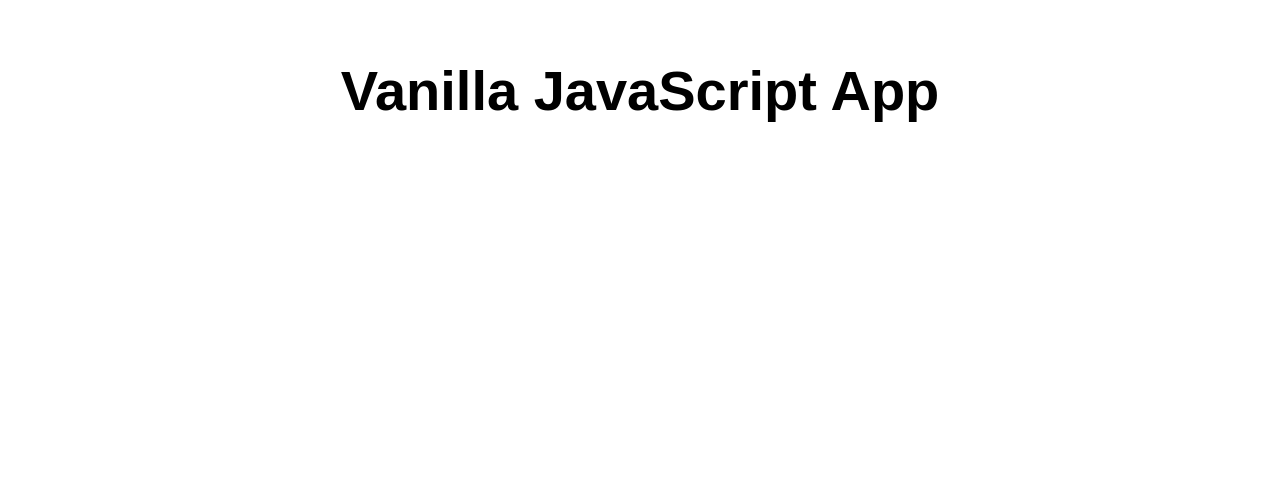
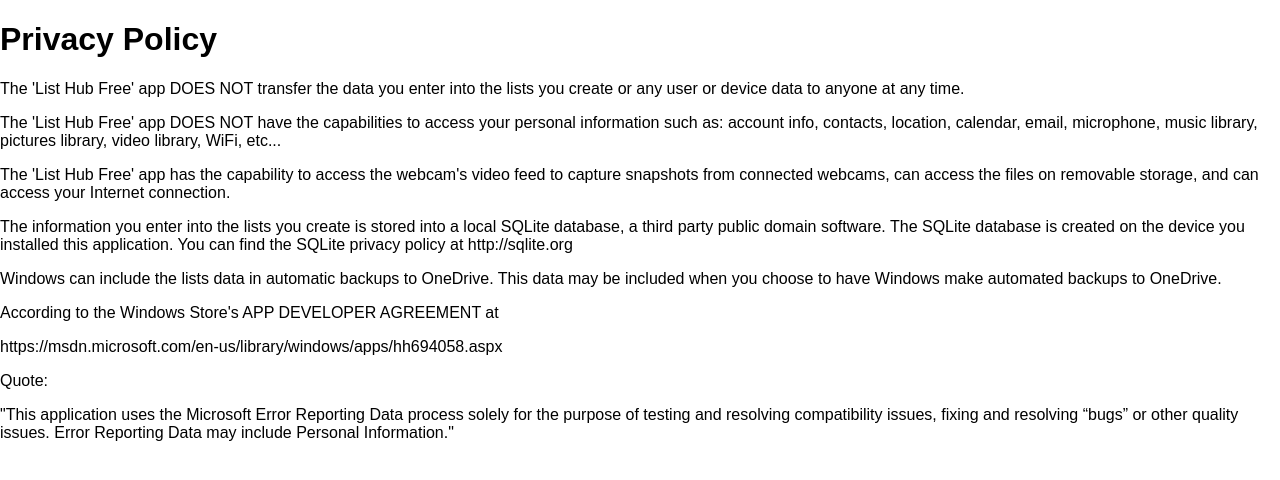
Before and after one commit to MarianaM17/LHWebApp1, a plain HTML site: page index.html in a window 1280 px wide. Drawn offline with Linux system fonts and the light colour scheme.

Commit message:
Update index.html

```diff
--- a/index.html
+++ b/index.html
@@ -9,9 +9,44 @@
 </head>
 
 <body>
-  <main>
-    <h1>Vanilla JavaScript App</h1>
-  </main>
+
+    <h1>Privacy Policy</h1>
+
+<p>The 'List Hub Free' app DOES NOT transfer the data you enter into the lists you create or any user or device data to anyone at any time.
+</p>
+
+<p>
+  The 'List Hub Free' app DOES NOT have the capabilities to access your personal information such as: account info, contacts, location, calendar, email, microphone, music library, pictures library, video library, WiFi, etc...
+</p>
+
+<p>
+  The 'List Hub Free' app has the capability to access the webcam's video feed to capture snapshots from connected webcams, can access the files on removable storage, and can access your Internet connection.
+</p>
+
+<p>
+  The information you enter into the lists you create is stored into a local SQLite database, a third party public domain software. The SQLite database is created on the device you installed this application. You can find the SQLite privacy policy at http://sqlite.org
+</p>
+
+<p>
+  Windows can include the lists data in automatic backups to OneDrive. This data may be included when you choose to have Windows make automated backups to OneDrive.
+</p>
+
+<p>
+  According to the Windows Store's APP DEVELOPER AGREEMENT at
+</p>
+
+<p>
+  https://msdn.microsoft.com/en-us/library/windows/apps/hh694058.aspx
+</p>
+
+<p>
+  Quote:
+</p>
+
+<p>
+  "This application uses the Microsoft Error Reporting Data process solely for the purpose of testing and resolving compatibility issues, fixing and resolving “bugs” or other quality issues. Error Reporting Data may include Personal Information."
+</p>
+
 </body>
 
 </html>
```
